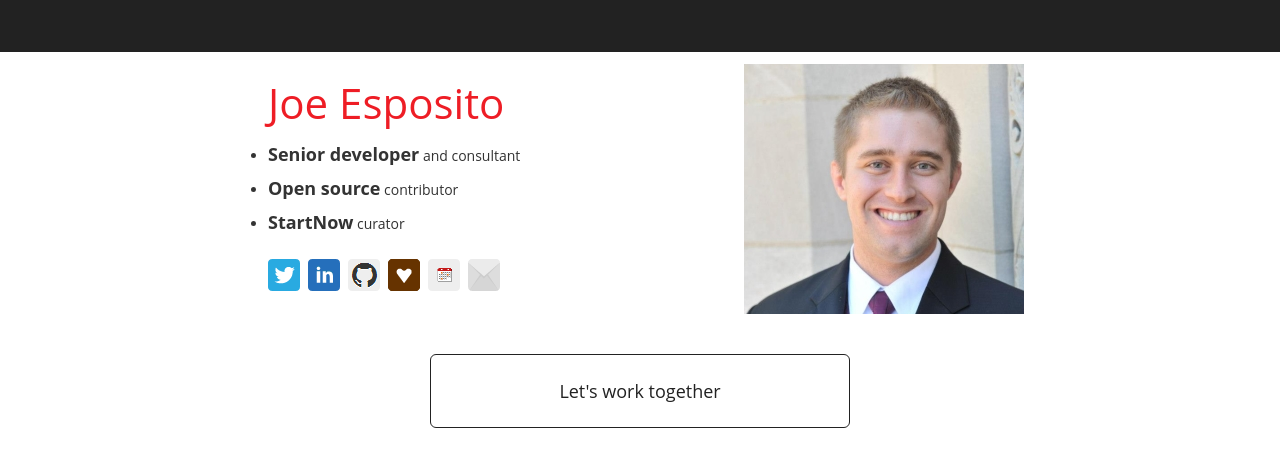
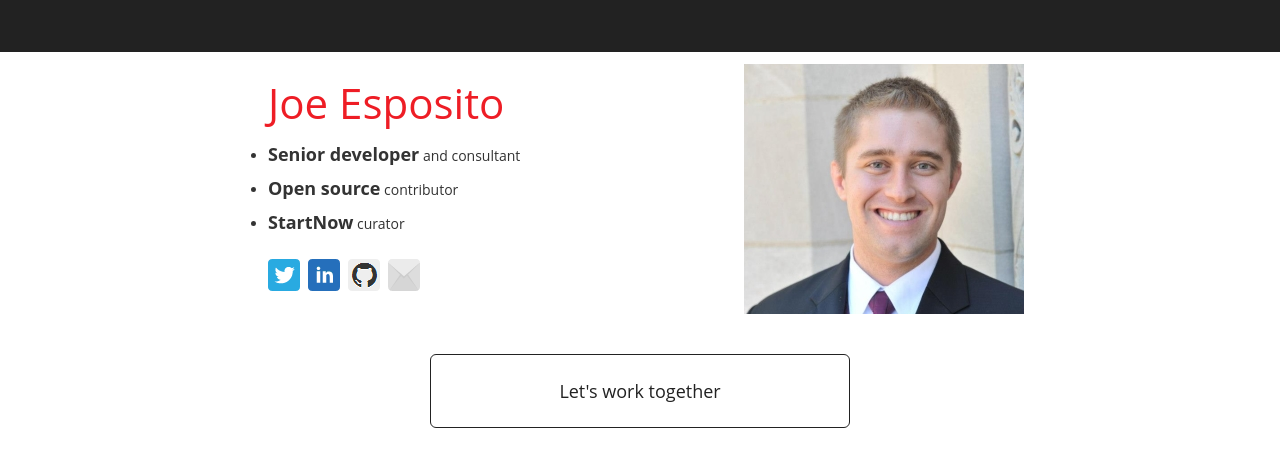
Before and after one commit to joeyespo/joeyespo.github.io, a plain HTML site: page index.html in a window 1280 px wide. Drawn offline with nearby package versions, Linux system fonts and the light colour scheme.

Commit message:
Remove old social icons

```diff
--- a/index.html
+++ b/index.html
@@ -33,8 +33,6 @@
               <li><a href="https://twitter.com/joeyespo" target="_blank" title="Follow me @joeyespo"><img src="images/twitter.png" alt="Twitter" width="32" height="32" /></a></li>
               <li><a href="https://linkedin.com/in/joeyespo" target="_blank" title="Let's connect"><img src="images/linkedin.png" alt="LinkedIn" width="32" height="32" /></a></li>
               <li><a href="https://github.com/joeyespo" target="_blank" title="Let's collaborate"><img src="images/github.png" alt="GitHub" width="32" height="32" /></a></li>
-              <li><a href="https://gratipay.com/~joeyespo/" target="_blank" title="Thank you to all my supporters!"><img src="images/gratipay.png" alt="Gratipay" width="32" height="32" /></a></li>
-              <li><a href="https://aggrenda.com/joeyespo" target="_blank" title="Find me around the 'Burgh"><img src="images/aggrenda.png" alt="Aggrenda" width="32" height="32" /></a></li>
               <li><a href="mailto:joeyespo@gmail.com" target="_blank" title="Say hello (joeyespo@gmail.com)"><img src="images/email.png" alt="Email" width="32" height="32" /></a></li>
               <div class="clearfix"></div>
             </ul>
```
